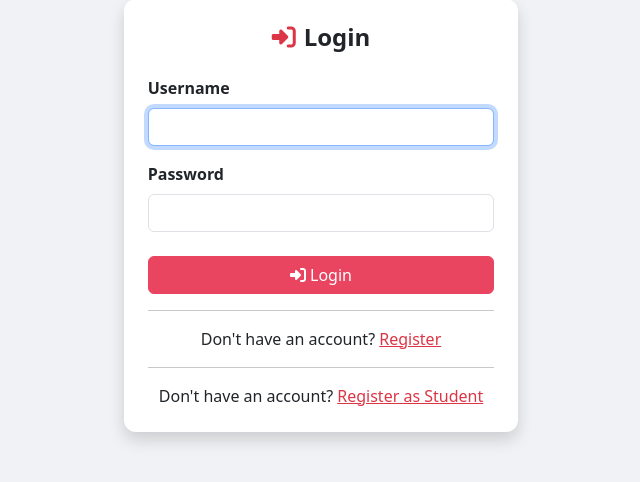
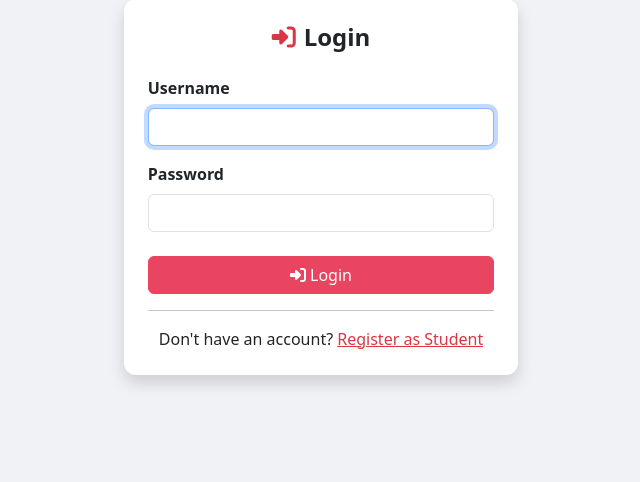
Before and after one commit to MRBHOI/student_project_django, a Django app: page /login/ in a window 1280 px wide. Shown: the part 129-611 px from the top of the page, without its empty margins (319-959 px from the left). Run offline with Django 5.2, Linux system fonts and the light colour scheme.

Commit message:
new changes and update some code

```diff
--- a/students/templates/registration/login.html
+++ b/students/templates/registration/login.html
@@ -23,9 +23,6 @@
         </button>
       </form>
       <hr>
-      <p class="text-center mb-0">Don't have an account?
-        <a href="{% url 'register' %}" class="text-danger">Register</a>
-      </p><hr>
 <p class="text-center mb-0">Don't have an account?
   <a href="{% url 'student_add' %}" class="text-danger">Register as Student</a>
 </p>
```
Also changed, not shown: db.sqlite3, students/templates/registration/register.html (line endings or trailing spaces).
